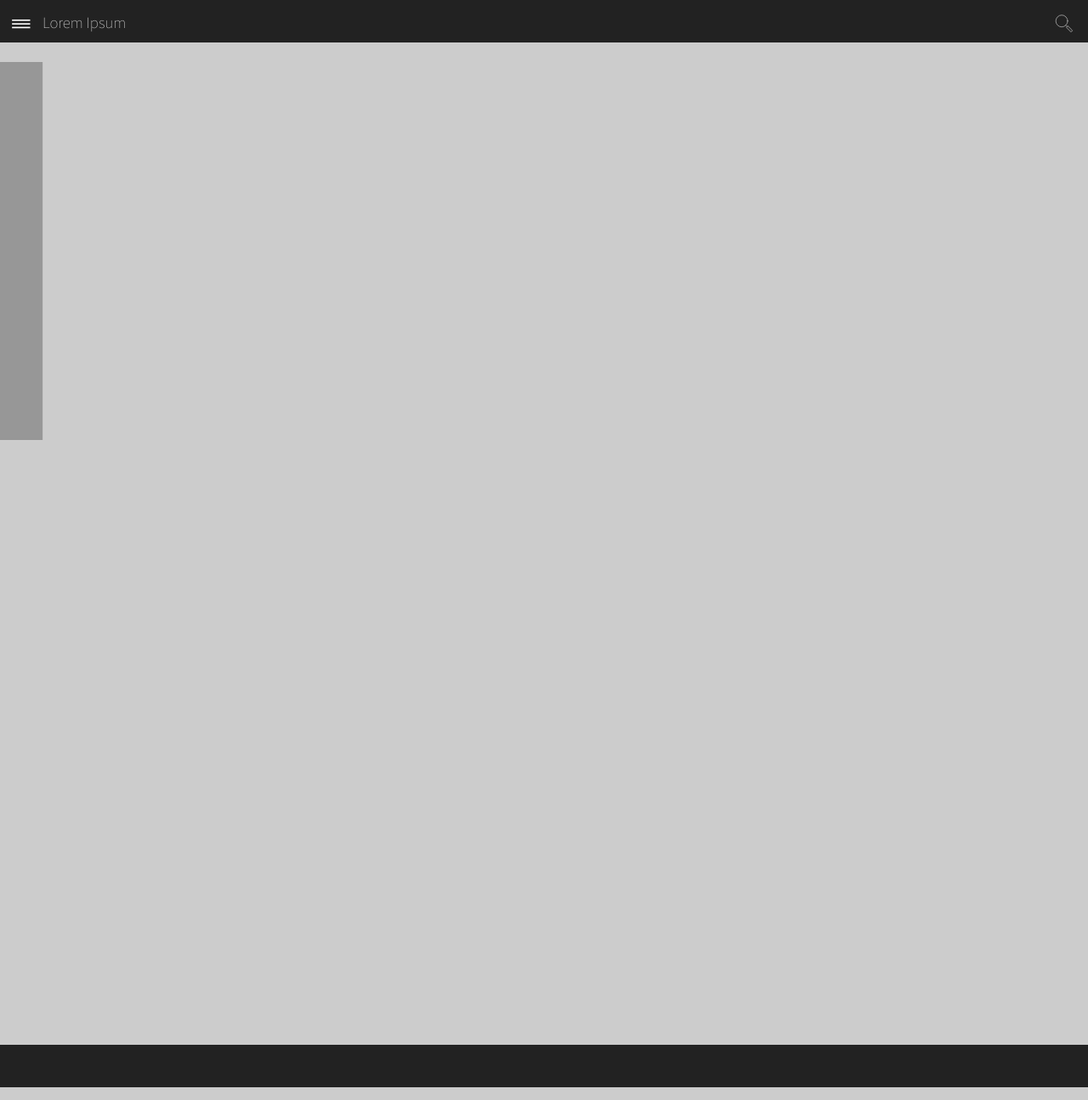
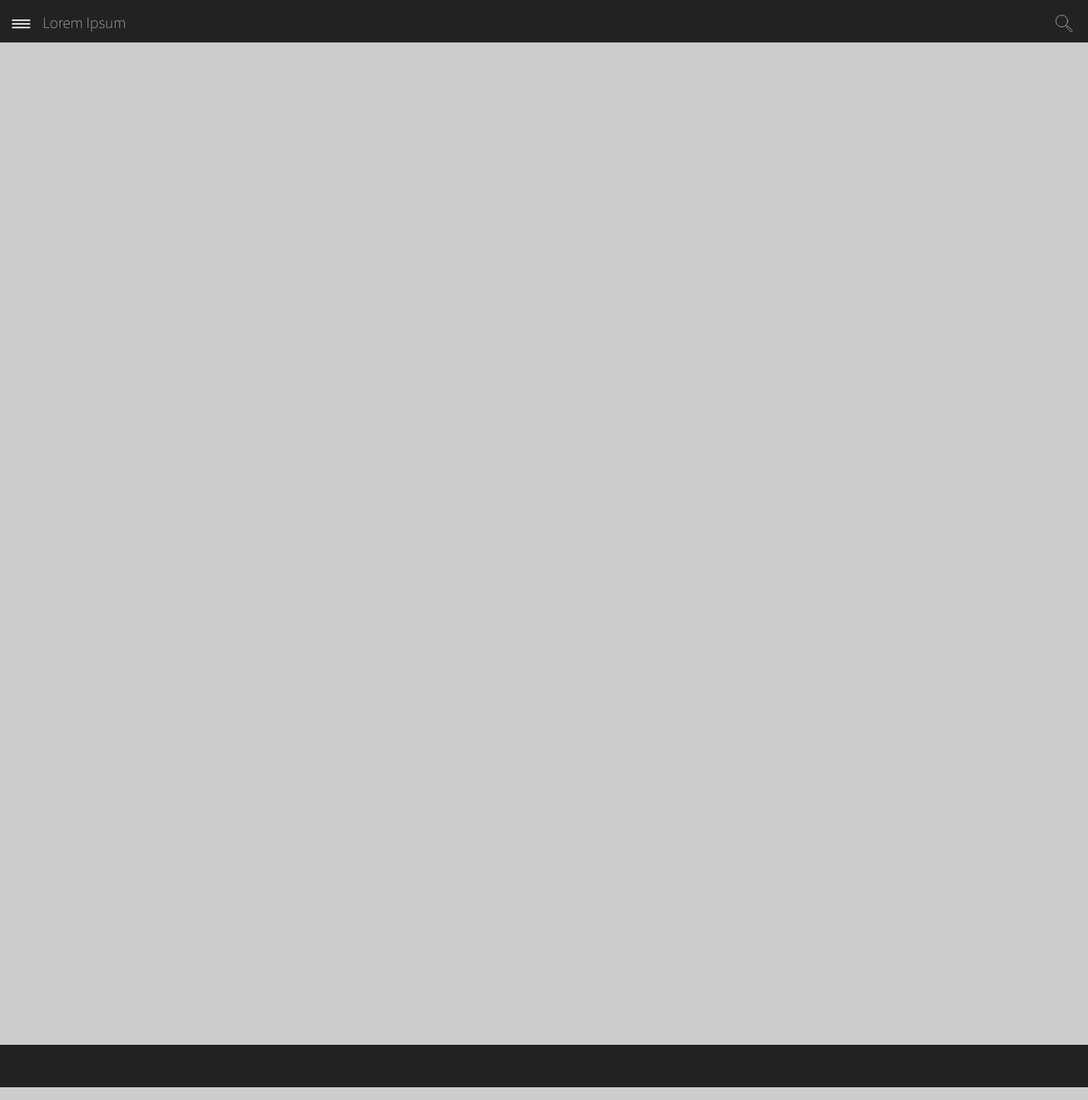
Before and after one commit to jgollner/codegrind, a Jekyll site: the page built from index.html, in a window 1280 px wide and 1295 px high. Shown: the whole window at 85% size. Built offline with Jekyll 4.4.1, drawn with Linux system fonts in a browser that asks for light colours; Markdown is read by kramdown in place of the engine named in the settings.

Commit message:
remove keftbar

```diff
--- a/index.html
+++ b/index.html
@@ -2,15 +2,3 @@
 layout: default
 title: Home
 ---
-
-
-
-
-
-
-
-
-
-
-	<section id="leftnav">
-	</section>
```
